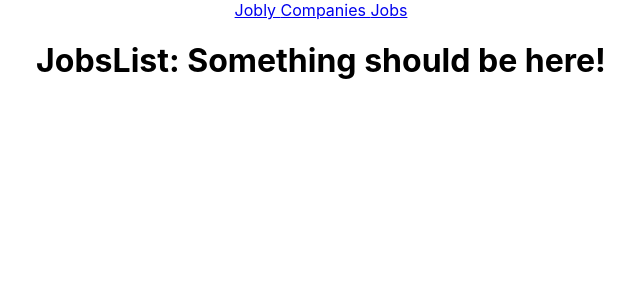
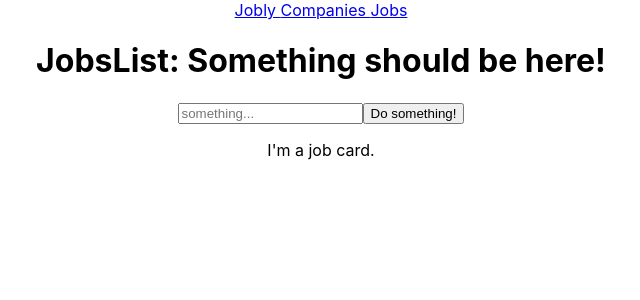
Before and after one commit to kirra-hyde/react-jobly, a React (Create React App) app: page /jobs in a window 1280 px wide. Shown: the top 300 px of the page, without its empty margins (319-959 px from the left). Built offline with nearby package versions, Linux system fonts and the light colour scheme; no server answers; the HTML template or start-up script is replaced by a standard one.

Commit message:
Update components w/ docstrings, functionality

```diff
--- a/src/CompanyCard.js
+++ b/src/CompanyCard.js
@@ -1,12 +1,12 @@
 import React from "react";
 
-/** Renders individual company in list
+/** Renders individual company in list.
  *
- * Props: company
+ * Props: company, ex. {name, description, logoUrl}
  *
  * CompanyList -> CompanyCard
- *
  */
+
 function CompanyCard() {
 
   return(<p>I'm a company card.</p>);
--- a/src/CompanyDetail.js
+++ b/src/CompanyDetail.js
@@ -3,12 +3,13 @@
 import JoblyApi from "./api";
 
 
-/** Houses logic to retrieve list of jobs associated with one company
+/** Houses logic to retrieve list of jobs associated with one company.
  *
  * State: list of jobs
  *
  * RoutesList -> CompanyDetail -> JobCardList
  */
+
 function CompanyDetail() {
   const { handle } = useParams();
 
--- a/src/CompanyList.js
+++ b/src/CompanyList.js
@@ -1,19 +1,24 @@
 import React from "react";
 import JoblyApi from "./api";
-//import CompanyCard from "./CompanyCard";
-//import SearchForm from "./SearchForm";
+import CompanyCard from "./CompanyCard";
+import SearchForm from "./SearchForm";
 
-/** Renders page displaying list of companies
+/** Renders page displaying list of companies and houses logic
+ * to retrieve list of companies.
  *
  * State: list of companies [{name, description, logoUrl}, ...]
  *
  * RoutesList -> CompanyList -> CompanyCard
- *
  */
+
 function CompanyList() {
 
   return (
-    <h1>CompanyList: Something should be here!</h1>
+    <div>
+      <h1>CompanyList: Something should be here!</h1>
+      <SearchForm />
+      <CompanyCard />
+    </div>
   )
 }
 
--- a/src/Homepage.js
+++ b/src/Homepage.js
@@ -1,6 +1,6 @@
 import React from "react";
 
-/** Renders homepage
+/** Renders homepage.
  *
  * RoutesList -> Homepage
  */
--- /dev/null
+++ b/src/JobCard.js
@@ -0,0 +1,15 @@
+import React from "react";
+
+/** Renders individual job in list.
+ *
+ * Props: job, ex. {companyName, title, equity, salary}
+ *
+ * JobCardList -> JobCard
+ */
+
+function JobCard() {
+
+  return(<p>I'm a job card.</p>);
+}
+
+export default JobCard;
--- /dev/null
+++ b/src/JobCardList.js
@@ -0,0 +1,25 @@
+import React from "react";
+import JoblyApi from "./api";
+import JobCard from "./JobCard";
+import SearchForm from "./SearchForm";
+
+/** Renders page displaying list of jobs.
+ *
+ * State: list of jobs [{name, description, logoUrl}, ...]
+ *
+ * RoutesList -> JobsList -> JobCard
+ */
+
+function JobsList() {
+
+  return (
+    <div>
+      <h1>JobsList: Something should be here!</h1>
+      <SearchForm />
+      <JobCard />
+    </div>
+  )
+}
+
+
+export default JobsList;
--- a/src/JobsList.js
+++ b/src/JobsList.js
@@ -1,21 +1,22 @@
 import React from "react";
 import JoblyApi from "./api";
 //import SearchForm from "./SearchForm";
-//import JobCardList from "./JobCardList";
+import JobCardList from "./JobCardList";
 
 
-/** Houses logic to retrieve list of jobs
+/** Houses logic to retrieve list of jobs.
  *
  * State: list of jobs [{companyName, title, equity, salary}, ...]
  *
  * RoutesList -> JobsList -> JobCardList
- *
  */
 
 function JobsList() {
 
   return (
-    <h1>JobsList: Something should be here!</h1>
+    <div>
+      <JobCardList />
+    </div>
   )
 }
 
--- a/src/Navigation.js
+++ b/src/Navigation.js
@@ -1,10 +1,11 @@
 import React from "react";
 import { NavLink } from "react-router-dom";
 
-/** Renders navigation bar
+/** Renders navigation bar.
  *
  * App -> Navigation
 */
+
 function Navigation() {
   return (
     <nav className="Navigation">
--- /dev/null
+++ b/src/SearchForm.js
@@ -0,0 +1,22 @@
+import React from "react";
+
+/** Renders SearchForm component.
+ *
+ * Props: searchFor function
+ *
+ * State: FormData
+ *
+ * { JobsList, CompanyList } -> SearchForm
+ */
+
+function SearchForm() {
+
+  return (
+    <form>
+      <input type="text" placeholder="something..."/>
+      <button>Do something!</button>
+    </form>
+  )
+}
+
+export default SearchForm;
```
